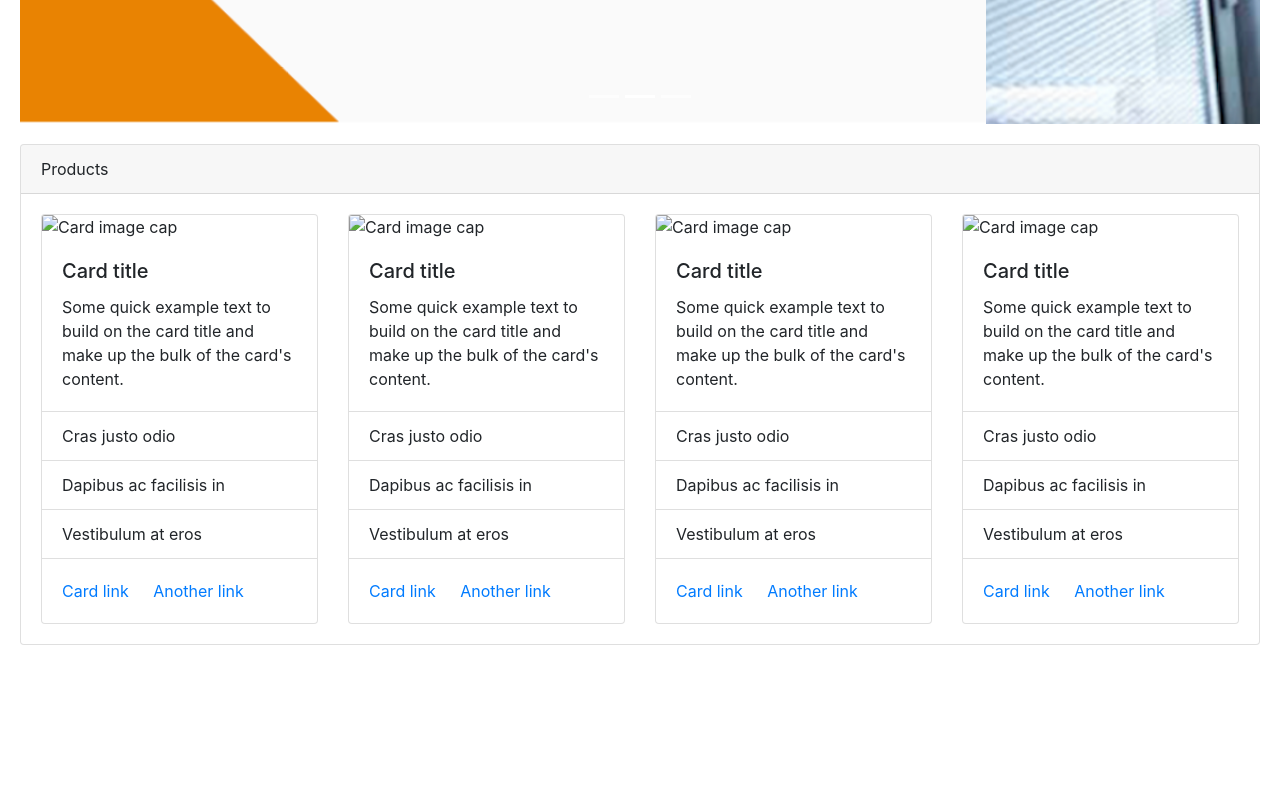
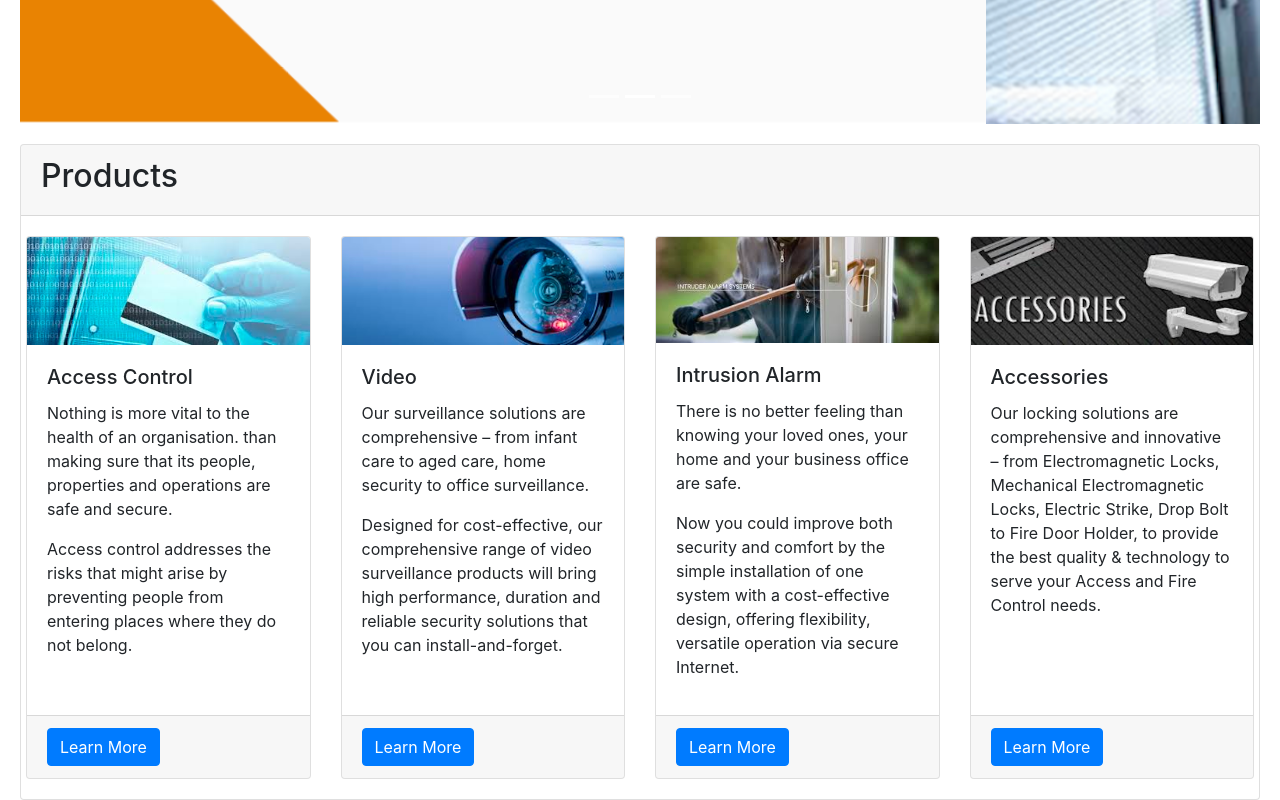
Before and after one commit to Knyf3/EntechHTML, a plain HTML site: page index.html in a window 1280 px wide. Shown: the part 550-1350 px from the top of the page. Before the commit the page ends 1195 px from the top, so only its background shows below. Drawn offline with nearby package versions, Linux system fonts and the light colour scheme.

Commit message:
added products card

```diff
--- a/index.html
+++ b/index.html
@@ -126,90 +126,79 @@
     <div class="container-fluid card-page">
         <div class="card">
             <div class="card-header">
-                Products
+                <h2>Products</h2>
             </div>
             <div class="card-body">
                 <div class="row">
-                    <div class="col-md-3 col-sm-12">
+                    <div class="card-deck">
+
+
+
 
 
                         <div class="card">
-                            <img class="card-img-top" src="..." alt="Card image cap">
+                            <img class="card-img-top" src="assets/CardAccessControl.png" alt="Access Control">
                             <div class="card-body">
-                                <h5 class="card-title">Card title</h5>
-                                <p class="card-text">Some quick example text to build on the card title and make up the bulk of the card's content.</p>
+                                <h5 class="card-title">Access Control</h5>
+                                <p class="card-text"> Nothing is more vital to the health of an organisation. than making sure that its people, properties and operations are safe and secure. </p>
+                                <p>Access control addresses the risks that might arise by preventing people from entering places where they do not belong.</p>
                             </div>
-                            <ul class="list-group list-group-flush">
-                                <li class="list-group-item">Cras justo odio</li>
-                                <li class="list-group-item">Dapibus ac facilisis in</li>
-                                <li class="list-group-item">Vestibulum at eros</li>
-                            </ul>
-                            <div class="card-body">
-                                <a href="#" class="card-link">Card link</a>
-                                <a href="#" class="card-link">Another link</a>
+                            <div class="card-footer">
+                                <button type="button" class="btn btn-primary">Learn More</button>
                             </div>
+
                         </div>
-                    </div>
 
-                    <div class="col-md-3 col-sm-12">
+
+
 
 
                         <div class="card">
-                            <img class="card-img-top" src="..." alt="Card image cap">
+                            <img class="card-img-top" src="assets/CardCCTV.png" alt="CCTV">
                             <div class="card-body">
-                                <h5 class="card-title">Card title</h5>
-                                <p class="card-text">Some quick example text to build on the card title and make up the bulk of the card's content.</p>
+                                <h5 class="card-title">Video</h5>
+                                <p class="card-text">Our surveillance solutions are comprehensive – from infant care to aged care, home security to office surveillance.</p>
+                                <p> Designed for cost-effective, our comprehensive range of video surveillance products will bring high performance, duration and reliable security solutions that you can install-and-forget.</p>
                             </div>
-                            <ul class="list-group list-group-flush">
-                                <li class="list-group-item">Cras justo odio</li>
-                                <li class="list-group-item">Dapibus ac facilisis in</li>
-                                <li class="list-group-item">Vestibulum at eros</li>
-                            </ul>
-                            <div class="card-body">
-                                <a href="#" class="card-link">Card link</a>
-                                <a href="#" class="card-link">Another link</a>
+                            <div class="card-footer">
+                                <button type="button" class="btn btn-primary">Learn More</button>
                             </div>
-                        </div>
-                    </div>
-                    <div class="col-md-3 col-sm-12">
 
 
+                        </div>
+
                         <div class="card">
-                            <img class="card-img-top" src="..." alt="Card image cap">
+                            <img class="card-img-top" src="assets/CardIntrusion.png" alt="alarm">
                             <div class="card-body">
-                                <h5 class="card-title">Card title</h5>
-                                <p class="card-text">Some quick example text to build on the card title and make up the bulk of the card's content.</p>
+                                <h5 class="card-title">Intrusion Alarm</h5>
+                                <p class="card-text">There is no better feeling than knowing your loved ones, your home and your business office are safe. </p>
+                                <p>Now you could improve both security and comfort by the simple installation of one system with a cost-effective design, offering flexibility, versatile operation via secure Internet.</p>
                             </div>
-                            <ul class="list-group list-group-flush">
-                                <li class="list-group-item">Cras justo odio</li>
-                                <li class="list-group-item">Dapibus ac facilisis in</li>
-                                <li class="list-group-item">Vestibulum at eros</li>
-                            </ul>
-                            <div class="card-body">
-                                <a href="#" class="card-link">Card link</a>
-                                <a href="#" class="card-link">Another link</a>
+                            <div class="card-footer">
+                                <button type="button" class="btn btn-primary">Learn More</button>
                             </div>
-                        </div>
-                    </div>
-                    <div class="col-md-3 col-sm-12">
 
 
+                        </div>
+
                         <div class="card">
-                            <img class="card-img-top" src="..." alt="Card image cap">
+                            <img class="card-img-top" src="assets/CardAccessories.png" alt="accessories">
                             <div class="card-body">
-                                <h5 class="card-title">Card title</h5>
-                                <p class="card-text">Some quick example text to build on the card title and make up the bulk of the card's content.</p>
+                                <h5 class="card-title">Accessories</h5>
+                                <p class="card-text">Our locking solutions are comprehensive and innovative – from Electromagnetic Locks, Mechanical Electromagnetic Locks, Electric Strike, Drop Bolt to Fire Door Holder, to provide the best quality & technology to serve your
+                                    Access and Fire Control needs.</p>
                             </div>
-                            <ul class="list-group list-group-flush">
-                                <li class="list-group-item">Cras justo odio</li>
-                                <li class="list-group-item">Dapibus ac facilisis in</li>
-                                <li class="list-group-item">Vestibulum at eros</li>
-                            </ul>
-                            <div class="card-body">
-                                <a href="#" class="card-link">Card link</a>
-                                <a href="#" class="card-link">Another link</a>
+                            <div class="card-footer">
+                                <button type="button" class="btn btn-primary">Learn More</button>
                             </div>
+
+
                         </div>
+
+
+
+
+
                     </div>
                 </div>
             </div>
```
Also changed, not shown: assets/ios/ic_lock_48pt.imageset/Contents.json (added, +23 -0 lines), assets/CardAccessories.png (added), assets/CardCCTV.png (added), assets/CardIntrusion.png (added), assets/android/drawable-hdpi/ic_lock_black_48dp.png (added), assets/android/drawable-mdpi/ic_lock_black_48dp.png (added), assets/android/drawable-xhdpi/ic_lock_black_48dp.png (added), assets/android/drawable-xxhdpi/ic_lock_black_48dp.png (added), assets/android/drawable-xxxhdpi/ic_lock_black_48dp.png (added), assets/cardAccesscontrol.png (added), assets/ios/ic_lock_48pt.imageset/ic_lock_48pt.png (added), assets/ios/ic_lock_48pt.imageset/ic_lock_48pt_2x.png (added), assets/ios/ic_lock_48pt.imageset/ic_lock_48pt_3x.png (added), assets/web/ic_lock_black_48dp_1x.png (added), 1 more files.
